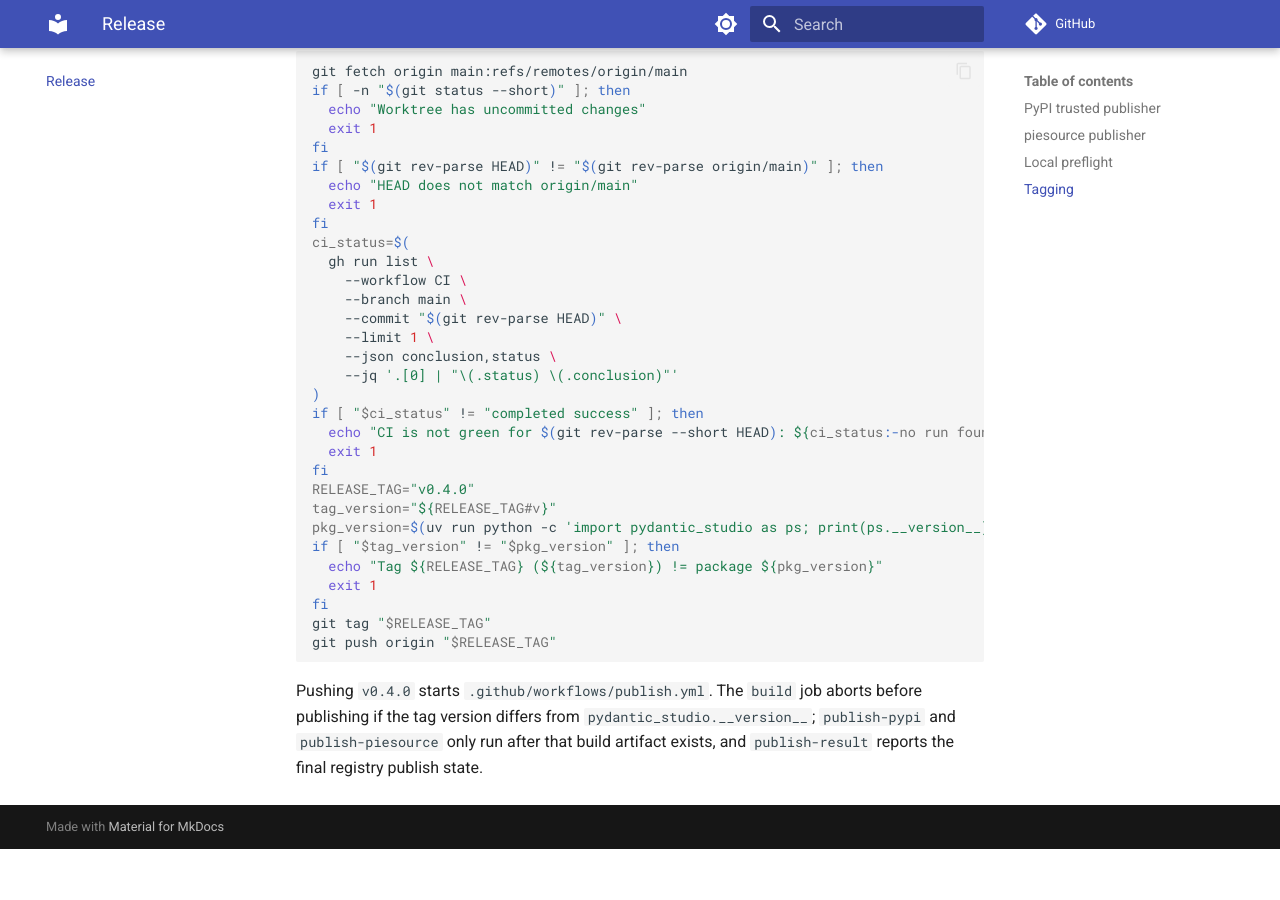
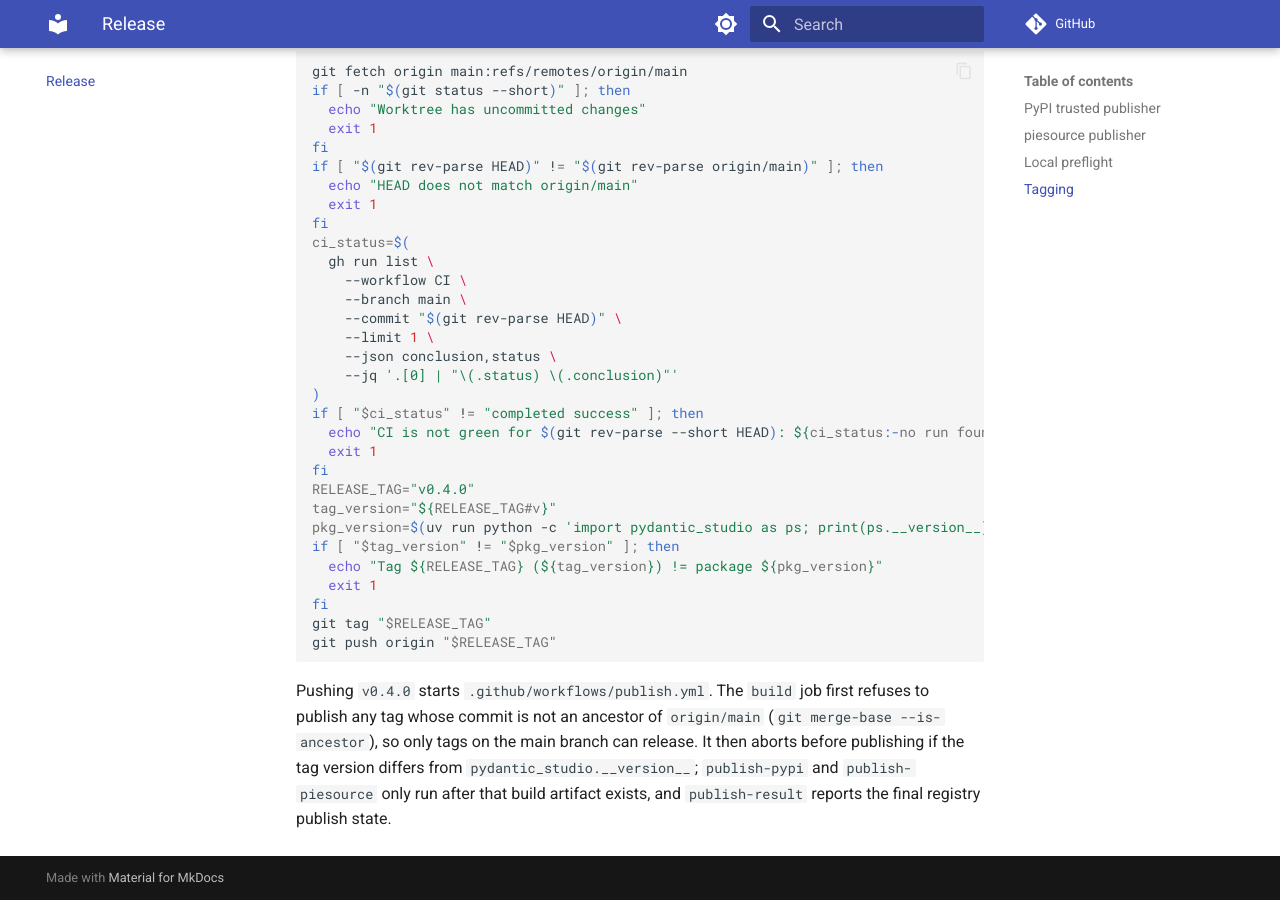
Before and after one commit to invoker-bot/pydantic-studio, an MkDocs documentation site: the page built from docs/site/release.md, in a window 1280 px wide and 900 px high, scrolled down 3704 px. Built offline with MkDocs 1.6.1 and Material for MkDocs 9.7.7, drawn with Linux system fonts in a browser that asks for light colours; comment, search, counter and statistics services are not loaded; before the commit the page ends 4553 px from its top, so only the background shows below that.

Commit message:
ci(release): refuse to publish tags that are not on main
The publish workflow triggered on any v* tag regardless of which branch
the tagged commit lived on. Add a fail-fast guard in the build job: with
full history (fetch-depth: 0), require the tagged commit be an ancestor
of origin/main (git merge-base --is-ancestor), else refuse to publish.
This runs before the expensive build/test steps and gates both publish
legs (they need: build).

PyPI auth is unchanged — the repo's OIDC Trusted Publishing posture (no
API token) is preserved. Codify the new invariant in a release-readiness
guardrail test, document it in release.md, and bump the doc test counts
(1330 -> 1331 default; 1382 -> 1383 total).

Co-Authored-By: Claude Opus 4.8 <noreply@anthropic.com>

````diff
--- a/docs/site/release.md
+++ b/docs/site/release.md
@@ -200,7 +200,9 @@ git push origin "$RELEASE_TAG"
 ```
 
 Pushing `v0.4.0` starts `.github/workflows/publish.yml`. The `build` job
-aborts before publishing if the tag version differs from
-`pydantic_studio.__version__`; `publish-pypi` and `publish-piesource` only run
-after that build artifact exists, and `publish-result` reports the final
-registry publish state.
+first refuses to publish any tag whose commit is not an ancestor of
+`origin/main` (`git merge-base --is-ancestor`), so only tags on the main
+branch can release. It then aborts before publishing if the tag version
+differs from `pydantic_studio.__version__`; `publish-pypi` and
+`publish-piesource` only run after that build artifact exists, and
+`publish-result` reports the final registry publish state.
````
Also changed, not shown: CLAUDE.md (+3 -3 lines), README.md (+2 -2 lines), 2 other files.
